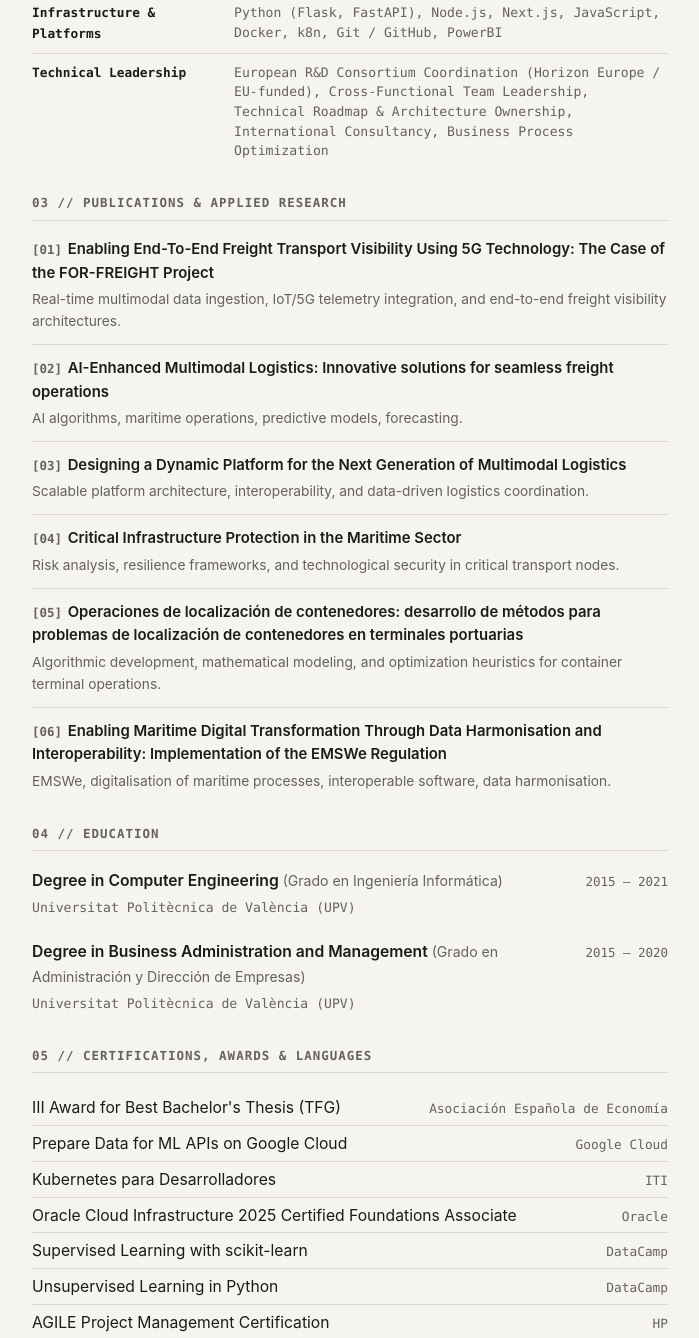
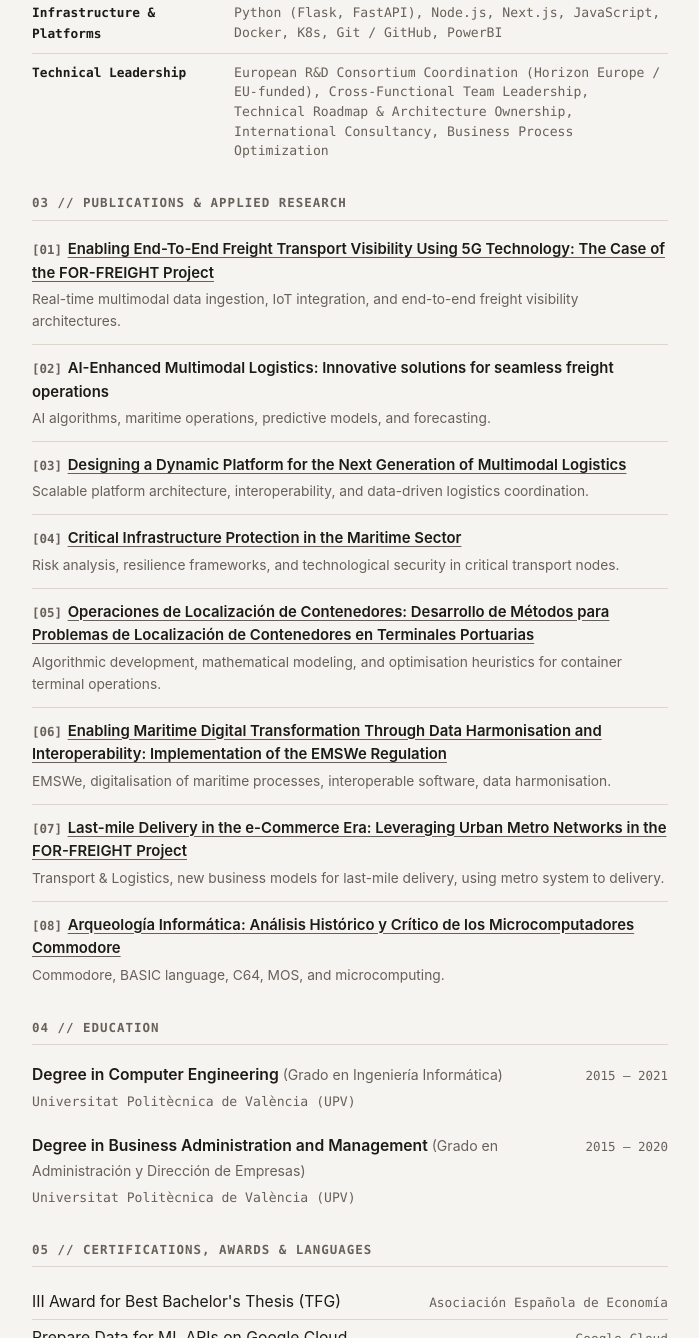
Before and after one commit to petillajorge/jorge-cv, a plain HTML site: page index.html in a window 1280 px wide. Shown: the part 1462-2800 px from the top of the page, without its empty margins (290-989 px from the left). Drawn offline with Linux system fonts and the light colour scheme.

Commit message:
Update papers and typos.

```diff
--- a/index.html
+++ b/index.html
@@ -20,7 +20,7 @@
     <header class="cv-header">
       <h1 class="cv-name">Jorge Feliu Escagüés<span class="cursor" aria-hidden="true">_</span></h1>
       <p class="cv-role">Machine Learning &amp; Data Engineer | Forecasting, AI &amp; Cloud Pipelines</p>
-      <p class="cv-location">Valencia, Spain · Open to hybrid/remote &amp; international roles</p>
+      <p class="cv-location">Valencia, Spain</p>
 
       <ul class="cv-links" aria-label="Contact and actions">
         <li><a href="mailto:jorgefeliuesc@gmail.com">Email me</a></li>
@@ -31,7 +31,7 @@
       </ul>
 
       <p class="cv-summary">
-        Computer Engineering and Business Administration graduate (UPV) with 4+ years of R&amp;D and production software engineering experience in transport, maritime, and multimodal logistics ecosystems. Bridges time-series forecasting and machine learning models (<span class="tech-meta">Python, scikit-learn, Keras, GCP</span>) with production data pipelines, databases, APIs, and decision-support platforms, while leading technical work packages across European R&amp;D consortia and internal engineering teams.
+        Computer Engineering and Business Administration graduate (UPV) with 5 years of R&amp;D and production software engineering experience in transport, maritime, and multimodal logistics ecosystems. Bridges time-series forecasting and machine learning models (<span class="tech-meta">Python, scikit-learn, Keras, GCP</span>) with production data pipelines, databases, APIs, integrations, and decision-support platforms, while leading technical work packages across European R&amp;D consortia and internal engineering teams.
       </p>
     </header>
 
@@ -46,7 +46,7 @@
         <div class="entry-header">
           <h3 class="entry-title">
             Technical Project Lead &amp; R&amp;D Machine Learning Engineer
-            <span class="entry-subtitle-inline">(Official title: R&amp;D&amp;I Project Technician)</span>
+            <span class="entry-subtitle-inline">(Official title: R&amp;D&amp;I Project Tech)</span>
           </h3>
           <time class="entry-date">2022.03 – PRESENT</time>
         </div>
@@ -54,10 +54,10 @@
 
         <ul class="entry-list">
           <li>
-            <span class="entry-label">ML &amp; Forecasting Models:</span> To address unpredictable freight flows, terminal demand, and operational bottlenecks across multimodal logistics networks, designed, trained, and validated machine learning and time-series forecasting models in <span class="tech-meta">Python, scikit-learn, Keras</span>, delivering predictive engines integrated into operational planning systems.
+            <span class="entry-label">ML &amp; Forecasting Models:</span> To address unpredictable freight flows, terminal energetic demand, and operational bottlenecks across multimodal logistics networks, designed, trained, and validated machine learning and time-series forecasting models in <span class="tech-meta">Python, scikit-learn, Keras</span>, delivering predictive engines integrated into operational planning systems.
           </li>
           <li>
-            <span class="entry-label">Data Pipelines &amp; Cloud Infrastructure:</span> Faced with heterogeneous logistics, operational, and IoT/5G telemetry streams, architected automated ETL/ELT data pipelines using <span class="tech-meta">Python</span> to ingest, clean, and transform raw multi-source datasets for model training and real-time analytics.
+            <span class="entry-label">Data Pipelines &amp; Cloud Infrastructure:</span> Faced with heterogeneous logistics and operational data streams, architected automated ETL/ELT data pipelines using <span class="tech-meta">Python</span> to ingest, clean, and transform raw multi-source datasets for model training and real-time analytics.
           </li>
           <li>
             <span class="entry-label">AI Platform Engineering &amp; Deployment:</span> To move R&amp;D models into operational use, developed, deployed, and managed full-stack analytical platforms and decision-support dashboards integrating predictive engines and data-sharing architectures into production environments.
@@ -69,7 +69,7 @@
             <span class="entry-label">European R&amp;D Consortia &amp; Engineering Leadership:</span> Across major European R&amp;D consortia and internal engineering teams, led technical work packages, owned technical roadmaps and deliverables, and coordinated multidisciplinary stakeholder alignment.
           </li>
           <li>
-            <span class="entry-label">International Technical Consultancy:</span> For port authorities in South America, directed technological assessments, data architecture design, and digital transformation consultancy.
+            <span class="entry-label">International Technical Consultancy:</span> For port authorities in South America, directed technological assessments, business process redesign, and digital transformation consultancy.
           </li>
         </ul>
       </article>
@@ -86,7 +86,7 @@
         <!-- ENTRY START -->
         <div class="stack-row">
           <span class="stack-layer">ML &amp; Modeling</span>
-          <span class="stack-items">Python, scikit-learn, Keras, TensorFlow, PyTorch, Pandas, NumPy, Time-Series Forecasting, Predictive Modeling, Feature Engineering, Algorithmic Optimization, Model Evaluation &amp; Validation</span>
+          <span class="stack-items">Python, scikit-learn, Keras, TensorFlow, Pandas, NumPy, Time-Series Forecasting, Predictive Modeling, Feature Engineering, Algorithmic Optimisation, Model Evaluation &amp; Validation</span>
         </div>
         <!-- ENTRY END -->
 
@@ -107,7 +107,7 @@
         <!-- ENTRY START -->
         <div class="stack-row">
           <span class="stack-layer">Infrastructure &amp; Platforms</span>
-          <span class="stack-items">Python (Flask, FastAPI), Node.js, Next.js, JavaScript, Docker, k8n, Git / GitHub, PowerBI</span>
+          <span class="stack-items">Python (Flask, FastAPI), Node.js, Next.js, JavaScript, Docker, K8s, Git / GitHub, PowerBI</span>
         </div>
         <!-- ENTRY END -->
 
@@ -129,43 +129,57 @@
       <ol class="pub-list">
         <!-- ENTRY START -->
         <li class="pub-item">
-          <p class="pub-title"><span class="pub-index">[01]</span>Enabling End-To-End Freight Transport Visibility Using 5G Technology: The Case of the FOR-FREIGHT Project</p>
-          <p class="pub-desc">Real-time multimodal data ingestion, IoT/5G telemetry integration, and end-to-end freight visibility architectures.</p>
+          <p class="pub-title"><span class="pub-index">[01]</span><a href="https://www.for-freight.eu/wp-content/uploads/2024/04/SPS4PA2.pdf" target="_blank" rel="noopener noreferrer">Enabling End-To-End Freight Transport Visibility Using 5G Technology: The Case of the FOR-FREIGHT Project</a></p>
+          <p class="pub-desc">Real-time multimodal data ingestion, IoT integration, and end-to-end freight visibility architectures.</p>
         </li>
         <!-- ENTRY END -->
 
         <!-- ENTRY START -->
         <li class="pub-item">
           <p class="pub-title"><span class="pub-index">[02]</span>AI-Enhanced Multimodal Logistics: Innovative solutions for seamless freight operations</p>
-          <p class="pub-desc">AI algorithms, maritime operations, predictive models, forecasting.</p>
+          <p class="pub-desc">AI algorithms, maritime operations, predictive models, and forecasting.</p>
         </li>
         <!-- ENTRY END -->
 
         <!-- ENTRY START -->
         <li class="pub-item">
-          <p class="pub-title"><span class="pub-index">[03]</span>Designing a Dynamic Platform for the Next Generation of Multimodal Logistics</p>
+          <p class="pub-title"><span class="pub-index">[03]</span><a href="https://ieeexplore.ieee.org/document/10597059" target="_blank" rel="noopener noreferrer">Designing a Dynamic Platform for the Next Generation of Multimodal Logistics</a></p>
           <p class="pub-desc">Scalable platform architecture, interoperability, and data-driven logistics coordination.</p>
         </li>
         <!-- ENTRY END -->
 
         <!-- ENTRY START -->
         <li class="pub-item">
-          <p class="pub-title"><span class="pub-index">[04]</span>Critical Infrastructure Protection in the Maritime Sector</p>
+          <p class="pub-title"><span class="pub-index">[04]</span><a href="https://zenodo.org/records/14801790" target="_blank" rel="noopener noreferrer">Critical Infrastructure Protection in the Maritime Sector</a></p>
           <p class="pub-desc">Risk analysis, resilience frameworks, and technological security in critical transport nodes.</p>
         </li>
         <!-- ENTRY END -->
 
         <!-- ENTRY START -->
         <li class="pub-item">
-          <p class="pub-title"><span class="pub-index">[05]</span>Operaciones de localización de contenedores: desarrollo de métodos para problemas de localización de contenedores en terminales portuarias</p>
-          <p class="pub-desc">Algorithmic development, mathematical modeling, and optimization heuristics for container terminal operations.</p>
+          <p class="pub-title"><span class="pub-index">[05]</span><a href="https://riunet.upv.es/entities/publication/5264a11e-eb04-4b84-8682-6f588868b0e7" target="_blank" rel="noopener noreferrer">Operaciones de Localización de Contenedores: Desarrollo de Métodos para Problemas de Localización de Contenedores en Terminales Portuarias</a></p>
+          <p class="pub-desc">Algorithmic development, mathematical modeling, and optimisation heuristics for container terminal operations.</p>
         </li>
         <!-- ENTRY END -->
 
         <!-- ENTRY START -->
         <li class="pub-item">
-          <p class="pub-title"><span class="pub-index">[06]</span>Enabling Maritime Digital Transformation Through Data Harmonisation and Interoperability: Implementation of the EMSWe Regulation</p>
+          <p class="pub-title"><span class="pub-index">[06]</span><a href="https://link.springer.com/chapter/10.1007/978-3-032-37170-6_18" target="_blank" rel="noopener noreferrer">Enabling Maritime Digital Transformation Through Data Harmonisation and Interoperability: Implementation of the EMSWe Regulation</a></p>
           <p class="pub-desc">EMSWe, digitalisation of maritime processes, interoperable software, data harmonisation.</p>
+        </li>
+        <!-- ENTRY END -->
+
+        <!-- ENTRY START -->
+        <li class="pub-item">
+          <p class="pub-title"><span class="pub-index">[07]</span><a href="https://2025.itseuropeancongress.com/paper-publications-and-presentations/" target="_blank" rel="noopener noreferrer">Last-mile Delivery in the e-Commerce Era: Leveraging Urban Metro Networks in the FOR-FREIGHT Project</a></p>
+          <p class="pub-desc">Transport &amp; Logistics, new business models for last-mile delivery, using metro system to delivery.</p>
+        </li>
+        <!-- ENTRY END -->
+
+        <!-- ENTRY START -->
+        <li class="pub-item">
+          <p class="pub-title"><span class="pub-index">[08]</span><a href="https://riunet.upv.es/entities/publication/a0f5bc9c-b93f-474d-aef2-a5c35470090c" target="_blank" rel="noopener noreferrer">Arqueología Informática: Análisis Histórico y Crítico de los Microcomputadores Commodore</a></p>
+          <p class="pub-desc">Commodore, BASIC language, C64, MOS, and microcomputing.</p>
         </li>
         <!-- ENTRY END -->
       </ol>
--- a/styles.css
+++ b/styles.css
@@ -430,6 +430,19 @@ a:focus-visible {
   margin-bottom: 0.15rem;
 }
 
+.pub-title a {
+  color: var(--text-primary);
+  text-decoration: underline;
+  text-decoration-color: var(--text-muted);
+  text-underline-offset: 3px;
+}
+
+.pub-title a:hover,
+.pub-title a:focus-visible {
+  color: var(--accent);
+  text-decoration-color: var(--accent);
+}
+
 .pub-index {
   font-family: var(--font-mono);
   font-size: 0.78rem;
```
